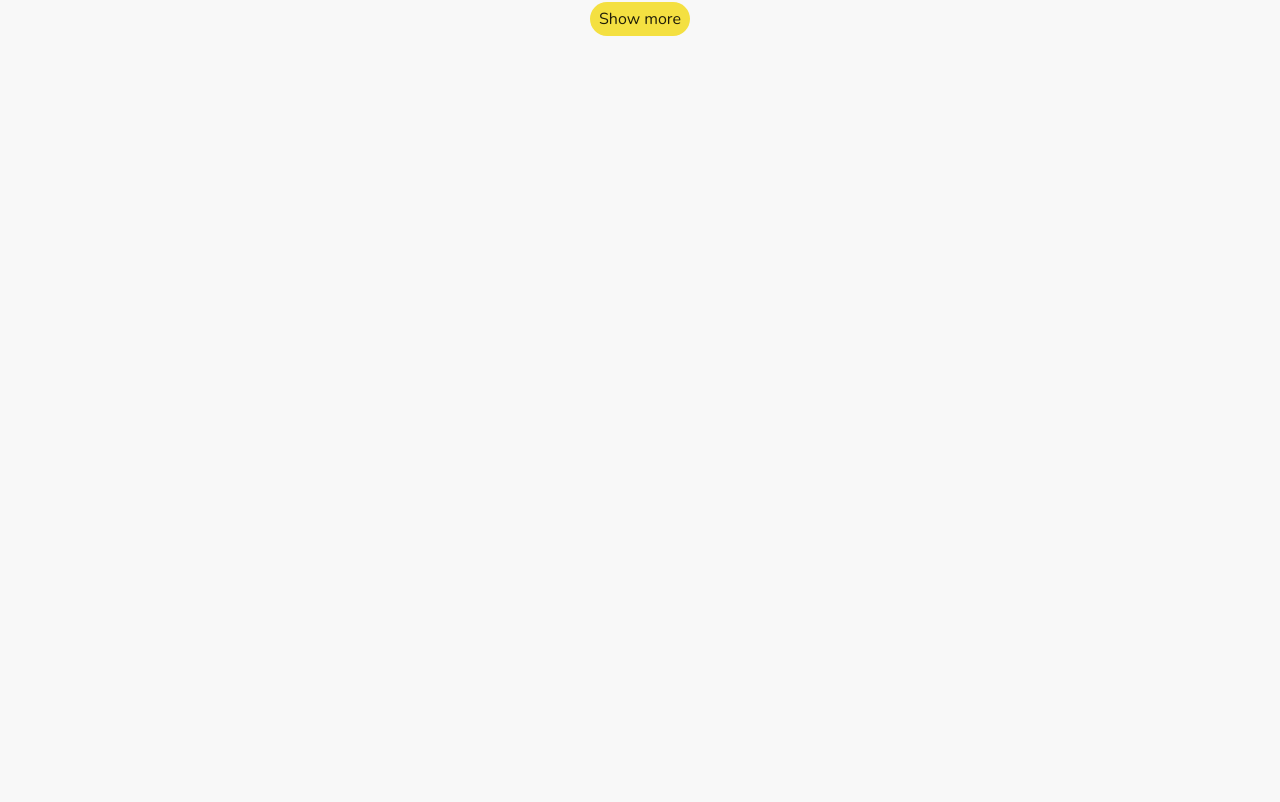
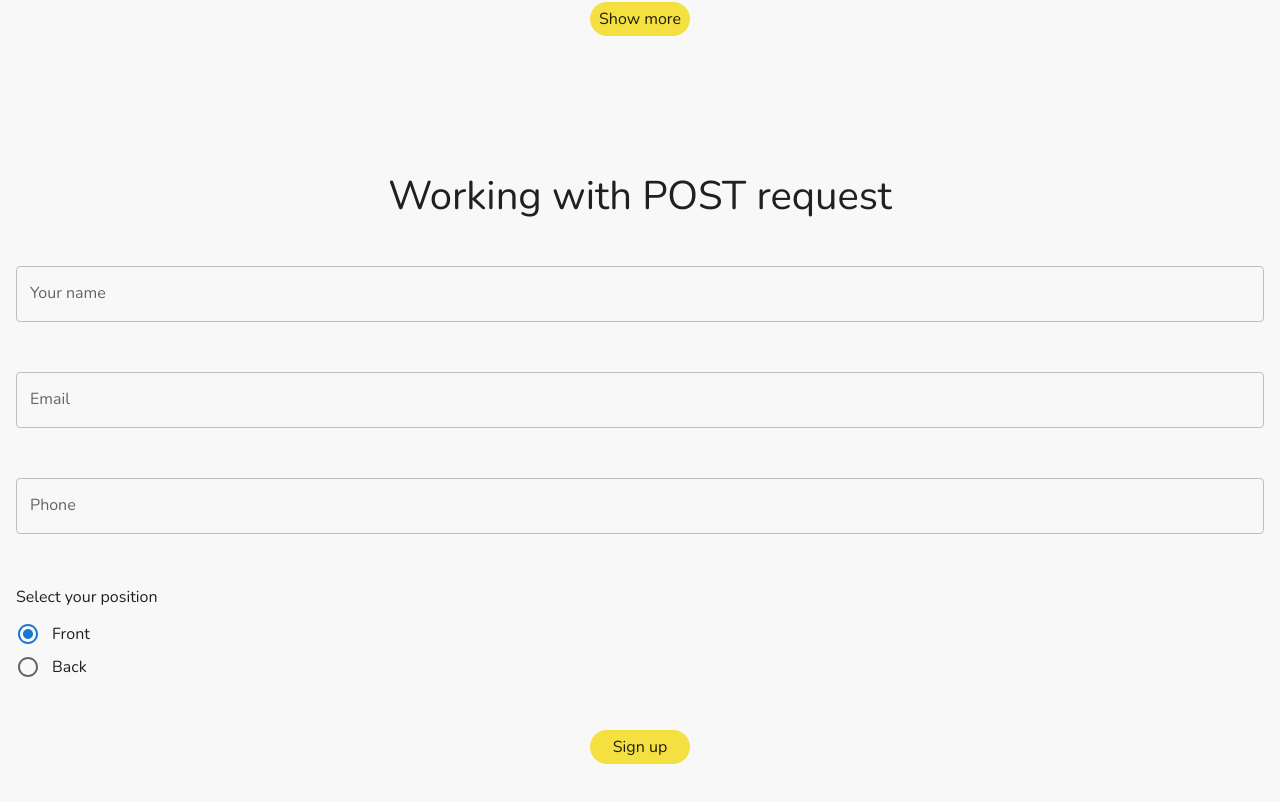
Before and after one commit to rukavyshnykov/abzTest, a React (Vite) app: page / in a window 1280 px wide. Shown: the part 1216-2018 px from the top of the page. Before the commit the page ends 1352 px from the top, so only its background shows below. Built offline with nearby package versions, Linux system fonts and the light colour scheme.

Commit message:
feature: form block done w/o file uploader

```diff
--- a/package.json
+++ b/package.json
@@ -10,8 +10,11 @@
     "preview": "vite preview"
   },
   "dependencies": {
+    "@emotion/react": "^11.11.4",
+    "@emotion/styled": "^11.11.5",
     "@fontsource/nunito": "^5.0.18",
     "@hookform/resolvers": "^3.6.0",
+    "@mui/material": "^5.15.20",
     "@reduxjs/toolkit": "^2.2.5",
     "react": "^18.2.0",
     "react-dom": "^18.2.0",
--- a/src/App.tsx
+++ b/src/App.tsx
@@ -1,5 +1,20 @@
+import { ThemeProvider, createMuiTheme, createTheme } from '@mui/material'
+
 import { Layout } from './pages/Layout/Layout'
 
+const theme = createTheme({
+  typography: {
+    body1: {
+      lineHeight: '26px',
+    },
+    fontFamily: ['Nunito', 'Roboto', 'sans-serif'].join(','),
+  },
+})
+
 export function App() {
-  return <Layout />
+  return (
+    <ThemeProvider theme={theme}>
+      <Layout />
+    </ThemeProvider>
+  )
 }
--- /dev/null
+++ b/src/components/RadioInput/RadioInput.module.scss
@@ -0,0 +1,10 @@
+.root {
+  margin-right: auto;
+}
+
+.radioGroup {
+  display: flex;
+  flex-direction: column;
+  gap: 7px 0;
+  margin-top: 11px;
+}
--- /dev/null
+++ b/src/components/RadioInput/RadioInput.tsx
@@ -0,0 +1,60 @@
+import { Controller, FieldError, useFormContext } from 'react-hook-form'
+
+import { FormControl, FormControlLabel, FormLabel, Radio, RadioGroup } from '@mui/material'
+
+import c from './RadioInput.module.scss'
+
+import { Typography } from '../Typography/Typography'
+
+export const RadioInput = ({ error, label, name, options }: RadioInputProps) => {
+  const { control } = useFormContext()
+
+  return (
+    <div className={c.root}>
+      {label && (
+        <FormLabel id={label}>
+          <Typography variant={'body'}>{label}</Typography>
+        </FormLabel>
+      )}
+      <Controller
+        control={control}
+        defaultValue={options[0].id}
+        name={name}
+        render={({ field }) => (
+          <FormControl fullWidth>
+            <RadioGroup
+              {...field}
+              aria-labelledby={label}
+              className={c.radioGroup}
+              onChange={(_, value) => field.onChange(Number(value))}
+              value={field.value}
+            >
+              {options.map(option => (
+                <FormControlLabel
+                  control={<Radio sx={{ p: 0 }} />}
+                  key={option.id}
+                  label={option.name}
+                  sx={{ gap: '12px', ml: 0 }}
+                  value={option.id}
+                />
+              ))}
+            </RadioGroup>
+          </FormControl>
+        )}
+      />
+      <span>{error?.message}</span>
+    </div>
+  )
+}
+
+type RadioInputProps = {
+  error: FieldError | undefined
+  label?: string
+  name: string
+  options: Option[]
+}
+
+type Option = {
+  id: number
+  name: string
+}
--- /dev/null
+++ b/src/components/Register/Register.module.scss
@@ -0,0 +1,12 @@
+.content {
+  display: flex;
+  flex-direction: column;
+  gap: 50px 0;
+  align-items: center;
+
+  padding: 0 16px;
+
+  span {
+    text-align: center;
+  }
+}
--- /dev/null
+++ b/src/components/Register/Register.tsx
@@ -0,0 +1,16 @@
+import { RegisterForm } from '@/forms/Register/RegisterForm'
+
+import c from './Register.module.scss'
+
+import { Typography } from '../Typography/Typography'
+
+export const Register = () => {
+  return (
+    <div className={c.root}>
+      <div className={c.content}>
+        <Typography variant={'h1'}>Working with POST request</Typography>
+        <RegisterForm />
+      </div>
+    </div>
+  )
+}
--- /dev/null
+++ b/src/forms/Register/RegisterForm.module.scss
@@ -0,0 +1,8 @@
+.form {
+  display: flex;
+  flex-direction: column;
+  gap: 50px 0;
+  align-items: center;
+
+  width: 100%;
+}
--- /dev/null
+++ b/src/forms/Register/RegisterForm.tsx
@@ -0,0 +1,77 @@
+import { FormProvider, useForm } from 'react-hook-form'
+
+import { Button } from '@/components/Button/Button'
+import { RadioInput } from '@/components/RadioInput/RadioInput'
+import { zodResolver } from '@hookform/resolvers/zod'
+import { RadioGroup, TextField } from '@mui/material'
+import { z } from 'zod'
+
+import c from './RegisterForm.module.scss'
+
+export const RegisterForm = () => {
+  const options = [
+    {
+      id: 1,
+      name: 'Front',
+    },
+    {
+      id: 2,
+      name: 'Back',
+    },
+  ]
+
+  const phoneRE = new RegExp(/(?=.*\+[0-9]{3}\s?[0-9]{2}\s?[0-9]{3}\s?[0-9]{4,5}$)/gm)
+
+  const RegisterFormSchema = z.object({
+    email: z.string().email(),
+    name: z.string().min(5),
+    phone: z.string().regex(phoneRE, 'Invalid number!'),
+    position_id: z.number(),
+  })
+
+  type RegisterFormType = z.infer<typeof RegisterFormSchema>
+
+  const methods = useForm<RegisterFormType>({
+    resolver: zodResolver(RegisterFormSchema),
+  })
+
+  const onSubmit = (data: RegisterFormType) => {
+    console.log('lol')
+    console.log(data)
+  }
+
+  return (
+    <FormProvider {...methods}>
+      <form className={c.form} onSubmit={methods.handleSubmit(onSubmit)}>
+        <TextField
+          {...methods.register('name')}
+          error={!!methods.formState.errors.name}
+          fullWidth
+          helperText={methods.formState.errors.name?.message}
+          label={'Your name'}
+        />
+        <TextField
+          {...methods.register('email')}
+          error={!!methods.formState.errors.email}
+          fullWidth
+          helperText={methods.formState.errors.email?.message}
+          label={'Email'}
+        />
+        <TextField
+          {...methods.register('phone')}
+          error={!!methods.formState.errors.phone}
+          fullWidth
+          helperText={methods.formState.errors.phone?.message}
+          label={'Phone'}
+        />
+        <RadioInput
+          error={methods.formState.errors.position_id}
+          label={'Select your position'}
+          name={'position_id'}
+          options={options}
+        />
+        <Button type={'submit'}>Sign up</Button>
+      </form>
+    </FormProvider>
+  )
+}
--- a/src/pages/Main/MainPage.tsx
+++ b/src/pages/Main/MainPage.tsx
@@ -1,4 +1,5 @@
 import { Banner } from '@/components/Banner/Banner'
+import { Register } from '@/components/Register/Register'
 import { UserList } from '@/components/UserList/UserList'
 
 import c from './MainPage.module.scss'
@@ -8,6 +9,7 @@ export const MainPage = () => {
     <div className={c.root}>
       <Banner />
       <UserList />
+      <Register />
     </div>
   )
 }
```
Also changed, not shown: 1 other file (tests, documents, lock files or other folders).
